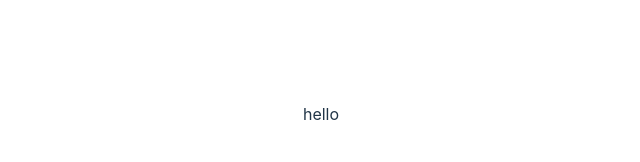
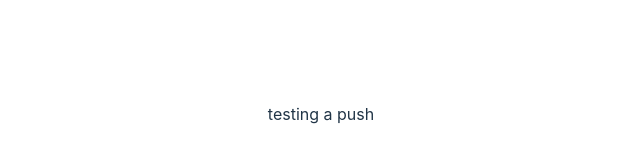
Before and after one commit to applesmate/portfolio-website-dkc, a React (Vite) app: page / in a window 1280 px wide. Shown: the part 286-448 px from the top of the page, without its empty margins (319-959 px from the left). Built offline with nearby package versions, Linux system fonts and the light colour scheme.

Commit message:
changing to test new deployed version

```diff
--- a/src/App.jsx
+++ b/src/App.jsx
@@ -7,7 +7,7 @@ export default function App() {
       {/* <BrowserRouter>
         <Router />
       </BrowserRouter> */}
-      hello
+      testing a push
     </>
   )
 }
```
